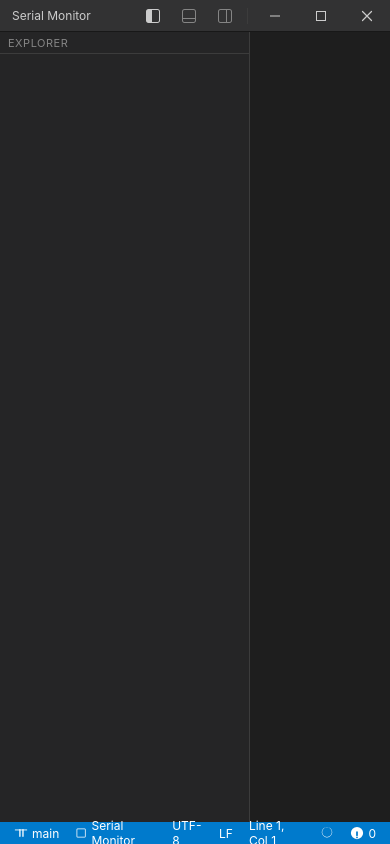
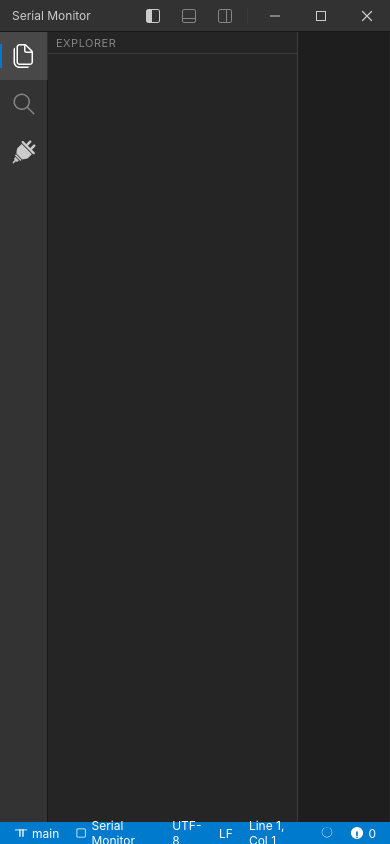
Before and after one commit to k7ga17/ga17_serial_port, an Electron app: page src/renderer/index.html in a window 390 px wide. Both pictures are taken after a click on the button 153 px from the left and 15 px from the top of the page. Drawn offline with Linux system fonts and the light colour scheme; no server answers.

Commit message:
4.24_修正区域栏效果；修正快捷键功能；修正活动栏UI，添加串口图标

```diff
--- a/src/renderer/index.html
+++ b/src/renderer/index.html
@@ -12,19 +12,18 @@
     </head>
     <body>
         <div id="app">
-            <!-- 标题栏 -->
-            <div id="titleBar">
+            <!-- 顶部标题栏 -->
+            <header id="titleBar">
                 <div id="titleMenu">
                     <span class="titleText">Serial Monitor</span>
                 </div>
                 <div id="windowControls">
-                    <!-- VSCode 风格布局控制按钮 -->
                     <div id="layoutButtons">
                         <button id="toggleSidebarBtn" class="layoutBtn" title="切换主侧栏 (Ctrl+B)">
                             <svg class="icon-closed" viewBox="0 0 16 16" width="16" height="16">
                                 <path d="M1 3.5V12.5C1 13.879 2.122 15 3.5 15H12.5C13.878 15 15 13.879 15 12.5V3.5C15 2.122 13.878 1 12.5 1H3.5C2.122 1 1 2.122 1 3.5ZM12.5 14H7V2H12.5C13.327 2 14 2.673 14 3.5V12.5C14 13.327 13.327 14 12.5 14ZM2 3.5C2 2.673 2.673 2 3.5 2H6V14H3.5C2.673 14 2 13.327 2 12.5V3.5Z"/>
                             </svg>
-                            <svg class="icon-open hidden" viewBox="0 0 16 16" width="16" height="16">
+                            <svg class="icon-open" viewBox="0 0 16 16" width="16" height="16">
                                 <path d="M12.5 1C13.881 1 15 2.119 15 3.5V12.5C15 13.881 13.881 15 12.5 15H3.5C2.119 15 1 13.881 1 12.5V3.5C1 2.119 2.119 1 3.5 1H12.5ZM12.5 14C13.328 14 14 13.328 14 12.5V3.5C14 2.672 13.328 2 12.5 2H7V14H12.5Z"/>
                             </svg>
                         </button>
@@ -32,7 +31,7 @@
                             <svg class="icon-closed" viewBox="0 0 16 16" width="16" height="16">
                                 <path d="M12.5 1H3.5C2.122 1 1 2.121 1 3.5V12.5C1 13.879 2.122 15 3.5 15H12.5C13.878 15 15 13.879 15 12.5V3.5C15 2.121 13.878 1 12.5 1ZM14 12.5C14 13.327 13.327 14 12.5 14H3.5C2.673 14 2 13.327 2 12.5V11H14V12.5ZM14 10H2V3.5C2 2.673 2.673 2 3.5 2H12.5C13.327 2 14 2.673 14 3.5V10Z"/>
                             </svg>
-                            <svg class="icon-open hidden" viewBox="0 0 16 16" width="16" height="16">
+                            <svg class="icon-open" viewBox="0 0 16 16" width="16" height="16">
                                 <path d="M15 12.5C15 13.881 13.881 15 12.5 15H3.5C2.119 15 1 13.881 1 12.5V3.5C1 2.119 2.119 1 3.5 1H12.5C13.881 1 15 2.119 15 3.5V12.5ZM2 10H14V3.5C14 2.672 13.328 2 12.5 2H3.5C2.672 2 2 2.672 2 3.5V10Z"/>
                             </svg>
                         </button>
@@ -40,7 +39,7 @@
                             <svg class="icon-closed" viewBox="0 0 16 16" width="16" height="16">
                                 <path d="M12.5 1H3.5C2.122 1 1 2.122 1 3.5V12.5C1 13.879 2.122 15 3.5 15H12.5C13.878 15 15 13.879 15 12.5V3.5C15 2.122 13.878 1 12.5 1ZM2 12.5V3.5C2 2.673 2.673 2 3.5 2H9V14H3.5C2.673 14 2 13.327 2 12.5ZM14 12.5C14 13.327 13.327 14 12.5 14H10V2H12.5C13.327 2 14 2.673 14 3.5V12.5Z"/>
                             </svg>
-                            <svg class="icon-open hidden" viewBox="0 0 16 16" width="16" height="16">
+                            <svg class="icon-open" viewBox="0 0 16 16" width="16" height="16">
                                 <path d="M12.5 1C13.881 1 15 2.119 15 3.5V12.5C15 13.881 13.881 15 12.5 15H3.5C2.119 15 1 13.881 1 12.5V3.5C1 2.119 2.119 1 3.5 1H12.5ZM9 14V2H3.5C2.672 2 2 2.672 2 3.5V12.5C2 13.328 2.672 14 3.5 14H9Z"/>
                             </svg>
                         </button>
@@ -66,25 +65,46 @@
                         </svg>
                     </button>
                 </div>
+            </header>
+
+            <!-- 中间区域 -->
+            <div id="centerArea">
+                <!-- 左侧功能栏 -->
+                <nav id="activityBar">
+                    <div class="activity-icon active" title="资源管理器">
+                        <svg width="24" height="24" viewBox="0 0 24 24" xmlns="http://www.w3.org/2000/svg" fill="currentColor">
+                            <path d="M7.5 22.5H17.595C17.07 23.4 16.11 24 15 24H7.5C4.185 24 1.5 21.315 1.5 18V6C1.5 4.89 2.1 3.93 3 3.405V18C3 20.475 5.025 22.5 7.5 22.5ZM21 8.121V18C21 19.6545 19.6545 21 18 21H7.5C5.8455 21 4.5 19.6545 4.5 18V3C4.5 1.3455 5.8455 0 7.5 0H12.879C13.4715 0 14.0505 0.24 14.4705 0.6585L20.3415 6.5295C20.766 6.954 21 7.5195 21 8.121ZM13.5 6.75C13.5 7.164 13.8375 7.5 14.25 7.5H19.1895L13.5 1.8105V6.75ZM19.5 18V9H14.25C13.0095 9 12 7.9905 12 6.75V1.5H7.5C6.672 1.5 6 2.1735 6 3V18C6 18.8265 6.672 19.5 7.5 19.5H18C18.828 19.5 19.5 18.8265 19.5 18Z"/>
+                        </svg>
                     </div>
-            <!-- 主内容区 -->
-            <div id="contentArea">
+                    <div class="activity-icon" title="搜索">
+                        <svg width="24" height="24" viewBox="0 0 24 24" xmlns="http://www.w3.org/2000/svg" fill="currentColor">
+                            <path d="M22.281 21.219L16.0875 15.0255C17.2815 13.5945 18 11.754 18 9.74854C18 5.19904 14.298 1.49854 9.75 1.49854C5.202 1.49854 1.5 5.20054 1.5 9.75004C1.5 14.2995 5.202 18 9.75 18C11.7555 18 13.5945 17.28 15.027 16.0875L21.2205 22.281C21.3675 22.428 21.5595 22.5 21.7515 22.5C21.9435 22.5 22.1355 22.4265 22.2825 22.281C22.575 21.9885 22.575 21.513 22.2825 21.2205L22.281 21.219ZM9.75 16.5C6.0285 16.5 3 13.4715 3 9.75004C3 6.02853 6.0285 3.00004 9.75 3.00004C13.4715 3.00004 16.5 6.02853 16.5 9.75004C16.5 13.4715 13.4715 16.5 9.75 16.5Z"/>
+                        </svg>
+                    </div>
+                    <div class="activity-icon" title="串口">
+                        <svg width="24" height="24" viewBox="0 0 1024 1024" xmlns="http://www.w3.org/2000/svg">
+                            <path d="M961.9 522.7L851.4 412.2l135.4-135.4c20-20 20-52.8 0-72.8s-52.8-20-72.8 0L778.6 339.4l-99-99L815 105c20-20 20-52.8 0-72.8s-52.8-20-72.8 0L606.8 167.6 496.3 57.1c-19.9-19.9-52.4-19.9-72.3 0s-19.9 52.4 0 72.3L889.6 595c19.9 19.9 52.4 19.9 72.3 0s19.9-52.4 0-72.3zM848.2 603L415.3 170.1c-1.9-1.9-5-1.9-6.9 0l-59.8 59.8-113.5 113.5-0.2 0.2-0.6 0.6c-39.4 76.5-39.4 167.4-43.2 239.4L435.5 828c71.5-5.4 175.2-2.5 238.5-44.1l0.8-0.8 0.1 0.1 173.3-173.3c1.9-1.9 1.9-5 0-6.9zM386.6 826.9L191.4 631.7c-13.6-13.6-35.7-13.6-49.3 0-13.6 13.6-13.6 35.7 0 49.3l195.3 195.3c13.6 13.6 35.7 13.5 49.3 0 13.5-13.6 13.5-35.8-0.1-49.4zM103.4 769.9c-18.4 18.4-18.4 48.6 0 67l15.4 15.4-98.9 98.9 48.6 48.6 98.9-98.9 15.4 15.4c18.4 18.4 48.6 18.4 67 0l39.5-39.5-146.4-146.4-39.5 39.5z" fill="currentColor"/>
+                        </svg>
+                    </div>
+                </nav>
+
+                <!-- 右侧主显示区域 -->
+                <div id="mainArea">
+                <!-- 工作区 -->
+                <div id="workspace">
                     <!-- 左侧边栏 -->
-                <aside id="sidebar" class="panel hidden">
+                    <aside id="sidebar" class="panel">
                         <div class="panel-header">Explorer</div>
                         <div class="panel-content"></div>
                     </aside>
+                    <!-- 中间区域 -->
+                    <div id="centerContent">
                         <!-- 主编辑区 -->
-                <main id="mainArea">
+                        <section id="editorArea">
                             <!-- 主内容 -->
-                </main>
-                <!-- 右侧边栏 -->
-                <aside id="auxBar" class="panel hidden">
-                    <div class="panel-header">Outline</div>
-                    <div class="panel-content"></div>
-                </aside>
+                        </section>
                         <!-- 底部面板 -->
-                <div id="panel" class="panel hidden">
+                        <div id="panel" class="panel">
                             <div class="panel-tabs">
                                 <span class="panel-tab active">Terminal</span>
                                 <span class="panel-tab">Problems</span>
@@ -95,8 +115,17 @@
                             </div>
                         </div>
                     </div>
-            <!-- 状态栏 -->
-            <div id="statusBar">
+                    <!-- 右侧边栏 -->
+                    <aside id="auxBar" class="panel">
+                        <div class="panel-header">Outline</div>
+                        <div class="panel-content"></div>
+                    </aside>
+                </div>
+                </div>
+            </div>
+
+            <!-- 底部状态栏 -->
+            <footer id="statusBar">
                 <div class="status-left">
                     <span class="status-item">
                         <svg viewBox="0 0 16 16" width="14" height="14">
@@ -128,7 +157,7 @@
                         0
                     </span>
                 </div>
-            </div>
+            </footer>
         </div>
 
         <script src="scripts/renderer.js"></script>
--- a/src/renderer/scripts/renderer.js
+++ b/src/renderer/scripts/renderer.js
@@ -4,61 +4,65 @@ document.addEventListener('DOMContentLoaded', () => {
     const sidebar = document.getElementById('sidebar');
     const auxBar = document.getElementById('auxBar');
     const panel = document.getElementById('panel');
-    const contentArea = document.getElementById('contentArea');
     const toggleSidebarBtn = document.getElementById('toggleSidebarBtn');
     const togglePanelBtn = document.getElementById('togglePanelBtn');
     const toggleAuxBarBtn = document.getElementById('toggleAuxBarBtn');
+    const activityIcons = document.querySelectorAll('.activity-icon');
 
-    // 侧边栏默认宽度
-    const DEFAULT_SIDEBAR_WIDTH = 250;
-    const DEFAULT_AUXBAR_WIDTH = 250;
+    // ============ 活动栏交互 ============
+    activityIcons.forEach(icon => {
+        icon.addEventListener('click', () => {
+            // 切换活动图标激活状态
+            activityIcons.forEach(i => i.classList.remove('active'));
+            icon.classList.add('active');
+        });
+    });
 
-    // ============ 布局控制 ============
-    function togglePanel(panelElement, btnElement, contentAreaClass, defaultSize) {
-        if (panelElement.classList.contains('hidden')) {
-            panelElement.classList.remove('hidden');
-            btnElement.classList.add('active');
-            contentArea.classList.remove(contentAreaClass);
-            // 恢复宽度
-            if (panelElement === sidebar || panelElement === auxBar) {
-                panelElement.style.width = defaultSize + 'px';
+    // ============ 布局控制按钮 ============
+    // 确保元素存在后再绑定事件
+    if (toggleSidebarBtn) {
+        toggleSidebarBtn.addEventListener('click', () => {
+            if (sidebar) {
+                sidebar.classList.toggle('visible');
+                toggleSidebarBtn.classList.toggle('active');
             }
-        } else {
-            // 保存当前宽度
-            if (panelElement === sidebar || panelElement === auxBar) {
-                panelElement.dataset.prevWidth = panelElement.offsetWidth || defaultSize;
-            }
-            panelElement.classList.add('hidden');
-            btnElement.classList.remove('active');
-            contentArea.classList.add(contentAreaClass);
-        }
+        });
     }
 
-    toggleSidebarBtn.addEventListener('click', () => {
-        togglePanel(sidebar, toggleSidebarBtn, 'sidebar-hidden', DEFAULT_SIDEBAR_WIDTH);
-    });
+    if (togglePanelBtn) {
+        togglePanelBtn.addEventListener('click', () => {
+            if (panel) {
+                panel.classList.toggle('visible');
+                togglePanelBtn.classList.toggle('active');
+            }
+        });
+    }
 
-    togglePanelBtn.addEventListener('click', () => {
-        togglePanel(panel, togglePanelBtn, 'panel-hidden', null);
-    });
+    if (toggleAuxBarBtn) {
+        toggleAuxBarBtn.addEventListener('click', () => {
+            if (auxBar) {
+                auxBar.classList.toggle('visible');
+                toggleAuxBarBtn.classList.toggle('active');
+            }
+        });
+    }
 
-    toggleAuxBarBtn.addEventListener('click', () => {
-        togglePanel(auxBar, toggleAuxBarBtn, 'auxbar-hidden', DEFAULT_AUXBAR_WIDTH);
-    });
-
-    // ============ 键盘快捷键 ============
+    // ============ 键盘快捷键（支持 Ctrl 和 Cmd） ============
     document.addEventListener('keydown', (e) => {
-        if (e.ctrlKey && e.key === 'b') {
+        // Ctrl/Cmd + B - 切换左侧边栏
+        if ((e.ctrlKey || e.metaKey) && e.key === 'b' && !e.altKey) {
             e.preventDefault();
-            toggleSidebarBtn.click();
+            if (toggleSidebarBtn) toggleSidebarBtn.click();
         }
-        if (e.ctrlKey && e.key === 'j') {
+        // Ctrl/Cmd + J - 切换底部面板
+        if ((e.ctrlKey || e.metaKey) && e.key === 'j') {
             e.preventDefault();
-            togglePanelBtn.click();
+            if (togglePanelBtn) togglePanelBtn.click();
         }
-        if (e.ctrlKey && e.altKey && e.key === 'b') {
+        // Ctrl/Cmd + Alt + B - 切换右侧边栏
+        if ((e.ctrlKey || e.metaKey) && e.altKey && e.key === 'b') {
             e.preventDefault();
-            toggleAuxBarBtn.click();
+            if (toggleAuxBarBtn) toggleAuxBarBtn.click();
         }
     });
 
@@ -78,7 +82,6 @@ document.addEventListener('DOMContentLoaded', () => {
     if (maximizeBtn) {
         maximizeBtn.addEventListener('click', async () => {
             window.electronAPI.maximize();
-            // 等待一小段时间后更新图标状态
             setTimeout(updateMaximizeIcon, 100);
         });
     }
@@ -89,7 +92,6 @@ document.addEventListener('DOMContentLoaded', () => {
         });
     }
 
-    // 更新最大化按钮图标
     function updateMaximizeIcon() {
         window.electronAPI.isMaximized().then((isMax) => {
             if (isMax) {
@@ -104,10 +106,7 @@ document.addEventListener('DOMContentLoaded', () => {
         });
     }
 
-    // 初始化图标状态
     updateMaximizeIcon();
-
-    // 监听窗口状态变化（窗口大小改变时）
     window.addEventListener('resize', updateMaximizeIcon);
 
     // ============ 标题栏拖动 ============
--- a/src/renderer/styles/main.css
+++ b/src/renderer/styles/main.css
@@ -10,8 +10,7 @@ body {
     width: 100%;
     height: 100%;
     overflow: hidden;
-    font-family:
-        -apple-system, BlinkMacSystemFont, "Segoe UI", Roboto, sans-serif;
+    font-family: -apple-system, BlinkMacSystemFont, "Segoe UI", Roboto, sans-serif;
     font-size: 14px;
     color: #cccccc;
     background: #1e1e1e;
@@ -26,7 +25,7 @@ body {
     height: 100%;
 }
 
-/* ============ 标题栏 ============ */
+/* ============ 顶部标题栏 ============ */
 #titleBar {
     display: flex;
     align-items: center;
@@ -35,6 +34,7 @@ body {
     background: #323233;
     border-bottom: 1px solid #181818;
     -webkit-app-region: drag;
+    flex-shrink: 0;
 }
 
 #titleMenu {
@@ -157,61 +157,152 @@ body {
 
 /* 隐藏/显示图标 */
 .hidden {
-    display: none;
+    display: none !important;
 }
 
-/* ============ 内容区 ============ */
-#contentArea {
+/* ============ 中间区域 ============ */
+#centerArea {
+    flex: 1;
+    display: flex;
+    overflow: hidden;
+}
+
+/* ============ 左侧功能栏 ============ */
+#activityBar {
+    width: 48px;
+    display: flex;
+    flex-direction: column;
+    align-items: center;
+    background: #333333;
+    border-right: 1px solid #181818;
+    flex-shrink: 0;
+}
+
+.activity-icon {
+    width: 48px;
+    height: 48px;
+    display: flex;
+    align-items: center;
+    justify-content: center;
+    cursor: pointer;
+    transition: background 0.1s;
+    position: relative;
+}
+
+.activity-icon::before {
+    content: '';
+    position: absolute;
+    left: 0;
+    top: 50%;
+    transform: translateY(-50%);
+    width: 2px;
+    height: 0;
+    background: #007acc;
+    transition: height 0.1s;
+}
+
+.activity-icon:hover {
+    background: rgba(255, 255, 255, 0.1);
+}
+
+.activity-icon.active {
+    background: rgba(255, 255, 255, 0.1);
+}
+
+.activity-icon.active::before {
+    height: 24px;
+}
+
+.activity-icon svg {
+    fill: #858585;
+    transition: fill 0.1s;
+}
+
+.activity-icon:hover svg {
+    fill: #cccccc;
+}
+
+.activity-icon.active svg {
+    fill: #ffffff;
+}
+
+/* ============ 右侧主显示区域 ============ */
+#mainArea {
     flex: 1;
     display: flex;
     flex-direction: column;
     overflow: hidden;
-    background: #1e1e1e;
 }
 
-/* ============ 可折叠面板 ============ */
-#contentArea {
+/* ============ 工作区 ============ */
+#workspace {
     flex: 1;
     display: grid;
     grid-template-columns: auto 1fr auto;
-    grid-template-rows: 1fr auto;
-    grid-template-areas:
-        "sidebar main auxbar"
-        "panel panel panel";
-    overflow: hidden;
-    background: #1e1e1e;
-}
-
-#sidebar {
-    grid-area: sidebar;
-    width: 250px;
-    background: #252526;
-    border-right: 1px solid #3c3c3c;
-    overflow: hidden;
-    transition: width 0.15s ease;
-}
-
-#mainArea {
-    grid-area: main;
-    background: #1e1e1e;
     overflow: hidden;
 }
 
-#auxBar {
-    grid-area: auxbar;
-    width: 250px;
+/* 左侧边栏 */
+#sidebar {
     background: #252526;
-    border-left: 1px solid #3c3c3c;
+    border-right: 1px solid transparent;
     overflow: hidden;
-    transition: width 0.15s ease;
+    transition: width 0.15s ease, border-color 0.15s ease;
+    width: 0;
+    min-width: 0;
 }
 
+#sidebar.visible {
+    width: 250px;
+    min-width: 250px;
+    border-right-color: #3c3c3c;
+}
+
+/* 中间区域（编辑区 + 底部面板） */
+#centerContent {
+    display: flex;
+    flex-direction: column;
+    overflow: hidden;
+    min-width: 0;
+}
+
+/* 主编辑区 */
+#editorArea {
+    flex: 1;
+    background: #1e1e1e;
+    overflow: hidden;
+    min-width: 0;
+}
+
+/* 右侧边栏 */
+#auxBar {
+    background: #252526;
+    border-left: 1px solid transparent;
+    overflow: hidden;
+    transition: width 0.15s ease, border-color 0.15s ease;
+    width: 0;
+    min-width: 0;
+}
+
+#auxBar.visible {
+    width: 250px;
+    min-width: 250px;
+    border-left-color: #3c3c3c;
+}
+
+/* ============ 底部面板 ============ */
 #panel {
-    grid-area: panel;
+    background: #1e1e1e;
+    border-top: 1px solid transparent;
+    overflow: hidden;
+    transition: height 0.15s ease, border-color 0.15s ease;
+    height: 0;
+    flex-shrink: 0;
+}
+
+#panel.visible {
     height: 200px;
-    background: #1e1e1e;
-    border-top: 1px solid #3c3c3c;
-    overflow: hidden;
+    border-top-color: #3c3c3c;
 }
 
 /* 面板通用样式 */
@@ -271,40 +362,6 @@ body {
     color: #858585;
 }
 
-/* 隐藏面板 */
-.panel.hidden {
-    display: none;
-}
-
-/* 当侧边栏隐藏时的网格调整 */
-#contentArea.sidebar-hidden {
-    grid-template-columns: 0 1fr 0;
-}
-
-#contentArea.sidebar-hidden #sidebar {
-    display: none;
-}
-
-#contentArea.sidebar-hidden #auxBar {
-    display: none;
-}
-
-#contentArea.auxbar-hidden {
-    grid-template-columns: auto 1fr 0;
-}
-
-#contentArea.auxbar-hidden #auxBar {
-    display: none;
-}
-
-#contentArea.panel-hidden {
-    grid-template-rows: 1fr 0;
-}
-
-#contentArea.panel-hidden #panel {
-    display: none;
-}
-
 /* ============ 状态栏 ============ */
 #statusBar {
     height: 22px;
@@ -315,6 +372,7 @@ body {
     color: #ffffff;
     font-size: 12px;
     padding: 0 8px;
+    flex-shrink: 0;
 }
 
 .status-left,
```
Lines whose indentation alone changed are shown as unchanged.
